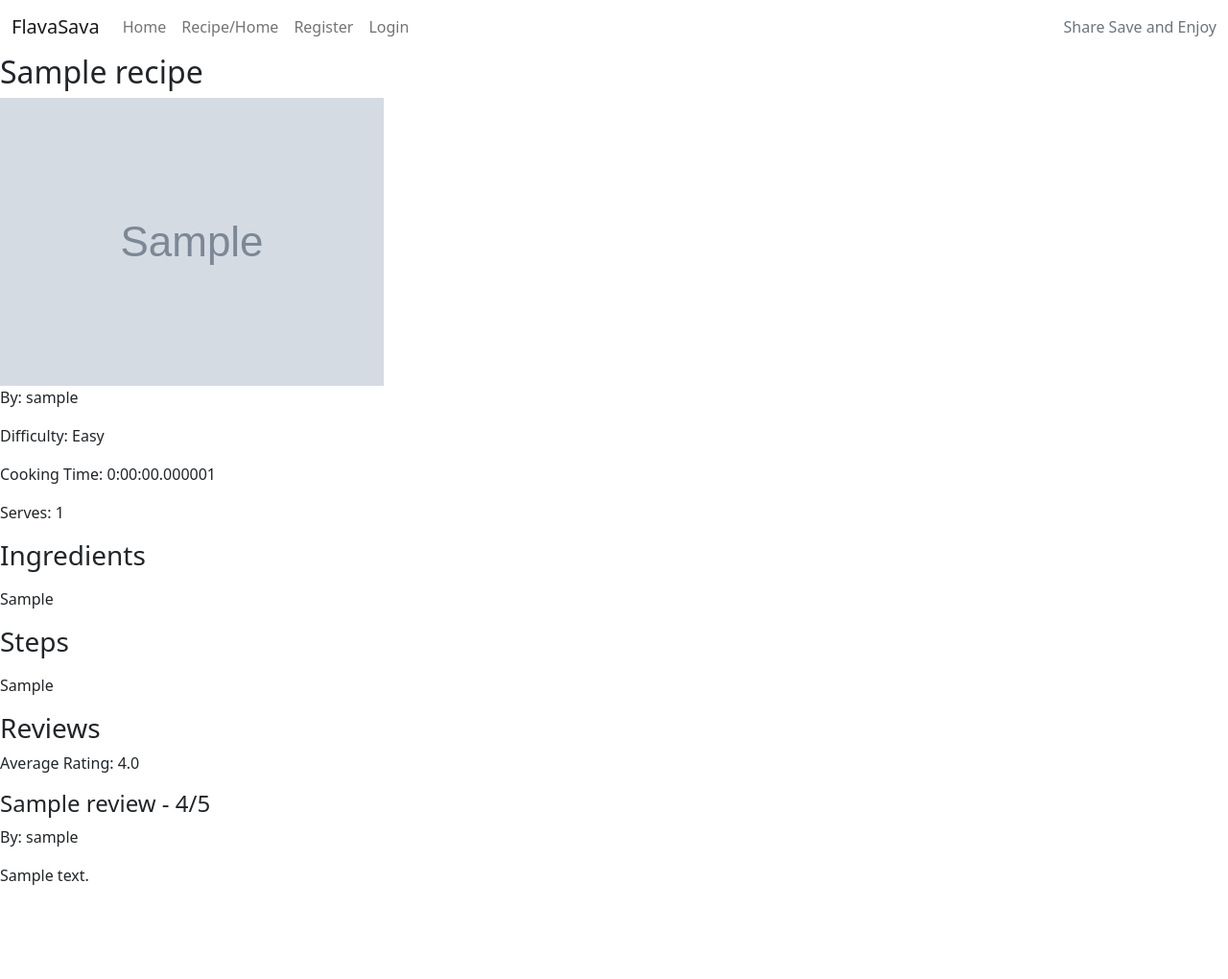
After one commit to BeccAllfor1/FlavaSava-recipe-site, a Django app: page /recipe/recipes/1/ in a window 1280 px wide. The commit adds this page. Shown: the whole page at 96% size. Run offline with Django 4.2, Linux system fonts and the light colour scheme; tables that the repository leaves empty hold one stand-in row (values such as "Sample post"); grey boxes marked "Sample" are stand-in pictures.

Commit message:
udate setting.py file

```diff
--- a/flavasava/settings.py
+++ b/flavasava/settings.py
@@ -72,7 +72,7 @@ ROOT_URLCONF = 'flavasava.urls'
 TEMPLATES = [
     {
         'BACKEND': 'django.template.backends.django.DjangoTemplates',
-        'DIRS': [TEMPLATES_DIR],
+        'DIRS': [os.path.join(BASE_DIR, 'recipe/templates/recipe')],
         'APP_DIRS': True,
         'OPTIONS': {
             'context_processors': [
--- a/flavasava/urls.py
+++ b/flavasava/urls.py
@@ -19,12 +19,13 @@ Including another URLconf
 """
 from django.contrib import admin
 from django.urls import path, include
-from django.urls import path, include
-from recipe.views import my_recipe
+from django.conf import settings
+from django.conf.urls.static import static
+#from recipe.views import my_recipe
 
 urlpatterns = [
-    path('accounts/', include("allauth.urls")),
     path('admin/', admin.site.urls),
-    path('', my_recipe, name='home'),
+    path('recipe/', include('recipe.urls')),
+    path('accounts/', include('allauth.urls'))
 
 ]
--- /dev/null
+++ b/recipe/forms.py
@@ -0,0 +1,76 @@
+# from django import forms
+# from .models import Profile, Recipe, Category, Review
+
+
+# class ProfileForm(forms.ModelForm):
+#     class Meta:
+#        models = Profile
+#        fields = ['firstname', 'surname', 'image']
+
+# class RecipeForm(forms.ModelForm):
+#     class Meta:
+#        models = Recipe
+#        fields = ['difficulty', 'ingredients', 'cooking_time', 'serves', 'steps', 'image']
+
+# class CategoryForm(forms.ModelForm):
+#     class Meta:
+#        models = Category
+#        fields = ['name', 'description']
+
+# class ReviewForm(forms.ModelForm):
+#     class Meta:
+#        models = Review
+#        fields = ['title', 'rating', 'body']
+
+
+from django import forms
+from django.contrib.auth.forms import UserCreationForm
+from django.contrib.auth.models import User
+from .models import Profile, Recipe, Category, Review
+
+class UserRegisterForm(UserCreationForm):
+    email = forms.EmailField()
+
+    class Meta:
+        model = User
+        fields = ['username', 'email', 'password1', 'password2']
+
+class ProfileForm(forms.ModelForm):
+    class Meta:
+        model = Profile
+        fields = ['firstname', 'surname', 'image']
+
+class RecipeForm(forms.ModelForm):
+    class Meta:
+        model = Recipe
+        fields = ['title', 'difficulty', 'ingredients', 'cooking_time', 'serves', 'steps', 'image']
+
+    def __init__(self, *args, **kwargs):
+        super(RecipeForm, self).__init__(*args, **kwargs)
+        self.fields['cooking_time'].widget = forms.TextInput(attrs={'placeholder': 'HH:MM:SS'})
+
+class CategoryForm(forms.ModelForm):
+    class Meta:
+        model = Category
+        fields = ['name', 'description']
+
+class ReviewForm(forms.ModelForm):
+    class Meta:
+        model = Review
+        fields = ['title', 'rating', 'body']
+
+    def __init__(self, *args, **kwargs):
+        super(ReviewForm, self).__init__(*args, **kwargs)
+        self.fields['rating'].widget = forms.Select(choices=[(i, i) for i in range(1, 6)])
+
+class RecipeSearchForm(forms.Form):
+    search_query = forms.CharField(required=False, label='Search recipes')
+    category = forms.ModelChoiceField(
+        queryset=Category.objects.all(),
+        required=False,
+        empty_label="All Categories"
+    )
+    difficulty = forms.ChoiceField(
+        choices=[('', 'Any Difficulty')] + Recipe.DIFFICULTY_CHOICES,
+        required=False
+    )
--- a/templates/base.html
+++ b/recipe/templates/recipe/base.html
@@ -67,7 +67,7 @@
     </nav>
     <main class="flex-shrink-0 main-bg">
         {% block content %}
-        <!-- Content Goes here -->
+
         {% endblock content %}
     </main>
     <!-- Footer -->
--- /dev/null
+++ b/recipe/templates/recipe/recipe_detail.html
@@ -0,0 +1,41 @@
+{% extends 'base.html' %}
+
+{% block title %}{{ recipe.title }} - Recipe Sharing Site{% endblock %}
+
+{% block content %}
+    <h2>{{ recipe.title }}</h2>
+    {% if recipe.image %}
+        <img src="{{ recipe.image.url }}" alt="{{ recipe.title }}">
+    {% endif %}
+    <p>By: {{ recipe.created_by.username }}</p>
+    <p>Difficulty: {{ recipe.get_difficulty_display }}</p>
+    <p>Cooking Time: {{ recipe.cooking_time }}</p>
+    <p>Serves: {{ recipe.serves }}</p>
+
+    <h3>Ingredients</h3>
+    <p>{{ recipe.ingredients|linebreaks }}</p>
+
+    <h3>Steps</h3>
+    <p>{{ recipe.steps|linebreaks }}</p>
+
+    <h3>Reviews</h3>
+    <p>Average Rating: {{ avg_rating|default:"No ratings yet" }}</p>
+    {% for review in reviews %}
+        <div class="review">
+            <h4>{{ review.title }} - {{ review.rating }}/5</h4>
+            <p>By: {{ review.user.username }}</p>
+            <p>{{ review.body }}</p>
+        </div>
+    {% empty %}
+        <p>No reviews yet.</p>
+    {% endfor %}
+
+    {% if user.is_authenticated %}
+        <h4>Add a Review</h4>
+        <form method="post">
+            {% csrf_token %}
+            {{ form.as_p }}
+            <button type="submit">Submit Review</button>
+        </form>
+    {% endif %}
+{% endblock %}
--- /dev/null
+++ b/recipe/urls.py
@@ -0,0 +1,53 @@
+# from django.urls import path
+# from .views import recipe_list
+# from django.contrib.auth import views as auth_views
+
+# urlpatterns = [
+#     path('', recipe_list, name='recipe_list'),
+#      path('new/', recipe_create, name='recipe_create'),
+# ]
+
+from django.urls import path
+from . import views
+from django.contrib.auth import views as auth_views
+
+urlpatterns = [
+    # Home
+    path('', views.home, name='home'),
+
+    # Authentication
+    path('register/', views.register, name='register'),
+    path('login/', auth_views.LoginView.as_view(template_name='login.html'), name='login'),
+    path('logout/', auth_views.LogoutView.as_view(next_page='home'), name='logout'),
+
+    # Profile
+    path('profile/', views.profile, name='profile'),
+    path('profile/create/', views.create_profile, name='create_profile'),
+    path('profile/edit/', views.edit_profile, name='edit_profile'),
+
+    # Recipes
+    path('recipes/', views.recipe_list, name='recipe_list'),
+    path('recipes/<int:recipe_id>/', views.recipe_detail, name='recipe_detail'),
+    path('recipes/create/', views.create_recipe, name='create_recipe'),
+    path('recipes/<int:recipe_id>/edit/', views.edit_recipe, name='edit_recipe'),
+    path('recipes/<int:recipe_id>/delete/', views.delete_recipe, name='delete_recipe'),
+
+    # Categories
+    path('categories/', views.category_list, name='category_list'),
+    path('categories/<int:category_id>/', views.category_detail, name='category_detail'),
+    path('categories/create/', views.create_category, name='create_category'),
+
+    # Password Reset
+    path('password-reset/',
+         auth_views.PasswordResetView.as_view(template_name='password_reset.html'),
+         name='password_reset'),
+    path('password-reset/done/',
+         auth_views.PasswordResetDoneView.as_view(template_name='password_reset_done.html'),
+         name='password_reset_done'),
+    path('password-reset-confirm/<uidb64>/<token>/',
+         auth_views.PasswordResetConfirmView.as_view(template_name='password_reset_confirm.html'),
+         name='password_reset_confirm'),
+    path('password-reset-complete/',
+         auth_views.PasswordResetCompleteView.as_view(template_name='password_reset_complete.html'),
+         name='password_reset_complete'),
+]
--- a/recipe/views.py
+++ b/recipe/views.py
@@ -1,6 +1,167 @@
-from django.shortcuts import render
-from django.http import HttpResponse
-# Create your views here.
+# from django.shortcuts import render, get_object_or_404, redirect
+# from .models import Profile, Recipe, Category, Review
+# from .forms import ProfileForm, RecipeForm, CategoryForm, RecipeForm
+# from django.http import HttpResponse
+# # Create your views here.
 
-def my_recipe(request):
- return HttpResponse("Hello, flavasava!")
+# # def my_recipe(request):
+# #  return HttpResponse("Hello, flavasava!")
+
+# #@login_required
+# def recipe_list(request):
+#     recipes = Recipe.objects.filter(user=request.user)
+#     return render(request, 'base.html', {'recipes':recipes})
+
+
+from django.shortcuts import render, redirect, get_object_or_404
+from django.contrib.auth.decorators import login_required
+from django.contrib import messages
+from django.contrib.auth import login
+from django.db.models import Avg
+from .models import Recipe, Category, Review, Profile
+from .forms import UserRegisterForm, ProfileForm, RecipeForm, CategoryForm, ReviewForm, RecipeSearchForm
+
+def home(request):
+    recipes = Recipe.objects.all().order_by('-created_at')[:6]
+    return render(request, 'home.html', {'recipes': recipes})
+
+def register(request):
+    if request.method == 'POST':
+        form = UserRegisterForm(request.POST)
+        if form.is_valid():
+            user = form.save()
+            login(request, user)
+            messages.success(request, 'Your account has been created! Please complete your profile.')
+            return redirect('create_profile')
+    else:
+        form = UserRegisterForm()
+    return render(request, 'register.html', {'form': form})
+
+@login_required
+def create_profile(request):
+    if request.method == 'POST':
+        form = ProfileForm(request.POST, request.FILES)
+        if form.is_valid():
+            profile = form.save(commit=False)
+            profile.user = request.user
+            profile.save()
+            messages.success(request, 'Your profile has been created!')
+            return redirect('profile')
+    else:
+        form = ProfileForm()
+    return render(request, 'create_profile.html', {'form': form})
+
+@login_required
+def profile(request):
+    profile = get_object_or_404(Profile, user=request.user)
+    return render(request, 'profile.html', {'profile': profile})
+
+@login_required
+def edit_profile(request):
+    profile = get_object_or_404(Profile, user=request.user)
+    if request.method == 'POST':
+        form = ProfileForm(request.POST, request.FILES, instance=profile)
+        if form.is_valid():
+            form.save()
+            messages.success(request, 'Your profile has been updated!')
+            return redirect('profile')
+    else:
+        form = ProfileForm(instance=profile)
+    return render(request, 'edit_profile.html', {'form': form})
+
+def recipe_list(request):
+    form = RecipeSearchForm(request.GET)
+    recipes = Recipe.objects.all()
+
+    if form.is_valid():
+        if form.cleaned_data['search_query']:
+            recipes = recipes.filter(title__icontains=form.cleaned_data['search_query'])
+        if form.cleaned_data['category']:
+            recipes = recipes.filter(categories=form.cleaned_data['category'])
+        if form.cleaned_data['difficulty']:
+            recipes = recipes.filter(difficulty=form.cleaned_data['difficulty'])
+
+    return render(request, 'recipe_list.html', {'recipes': recipes, 'form': form})
+
+def recipe_detail(request, recipe_id):
+    recipe = get_object_or_404(Recipe, id=recipe_id)
+    reviews = recipe.reviews.all()
+    avg_rating = reviews.aggregate(Avg('rating'))['rating__avg']
+
+    if request.method == 'POST':
+        form = ReviewForm(request.POST)
+        if form.is_valid():
+            review = form.save(commit=False)
+            review.recipe = recipe
+            review.user = request.user
+            review.save()
+            messages.success(request, 'Your review has been added!')
+            return redirect('recipe_detail', recipe_id=recipe_id)
+    else:
+        form = ReviewForm()
+
+    context = {
+        'recipe': recipe,
+        'reviews': reviews,
+        'avg_rating': avg_rating,
+        'form': form
+    }
+    return render(request, 'recipe_detail.html', context)
+
+@login_required
+def create_recipe(request):
+    if request.method == 'POST':
+        form = RecipeForm(request.POST, request.FILES)
+        if form.is_valid():
+            recipe = form.save(commit=False)
+            recipe.created_by = request.user
+            recipe.save()
+            form.save_m2m()  # Save many-to-many data
+            messages.success(request, 'Your recipe has been created!')
+            return redirect('recipe_detail', recipe_id=recipe.id)
+    else:
+        form = RecipeForm()
+    return render(request, 'create_recipe.html', {'form': form})
+
+@login_required
+def edit_recipe(request, recipe_id):
+    recipe = get_object_or_404(Recipe, id=recipe_id, created_by=request.user)
+    if request.method == 'POST':
+        form = RecipeForm(request.POST, request.FILES, instance=recipe)
+        if form.is_valid():
+            form.save()
+            messages.success(request, 'Your recipe has been updated!')
+            return redirect('recipe_detail', recipe_id=recipe.id)
+    else:
+        form = RecipeForm(instance=recipe)
+    return render(request, 'edit_recipe.html', {'form': form, 'recipe': recipe})
+
+@login_required
+def delete_recipe(request, recipe_id):
+    recipe = get_object_or_404(Recipe, id=recipe_id, created_by=request.user)
+    if request.method == 'POST':
+        recipe.delete()
+        messages.success(request, 'Your recipe has been deleted!')
+        return redirect('recipe_list')
+    return render(request, 'delete_recipe.html', {'recipe': recipe})
+
+def category_list(request):
+    categories = Category.objects.all()
+    return render(request, 'category_list.html', {'categories': categories})
+
+def category_detail(request, category_id):
+    category = get_object_or_404(Category, id=category_id)
+    recipes = category.recipes.all()
+    return render(request, 'category_detail.html', {'category': category, 'recipes': recipes})
+
+@login_required
+def create_category(request):
+    if request.method == 'POST':
+        form = CategoryForm(request.POST)
+        if form.is_valid():
+            form.save()
+            messages.success(request, 'New category has been created!')
+            return redirect('category_list')
+    else:
+        form = CategoryForm()
+    return render(request, 'create_category.html', {'form': form})
```
Also changed, not shown: recipe/models.py (+88 -30 lines), recipe/templates/recipe/create_recipe.html (added, +12 -0 lines), recipe/templates/recipe/home.html (added, +22 -0 lines), recipe/templates/recipe/profile.html (added, +27 -0 lines), recipe/templates/recipe/recipe_list.html (added, +26 -0 lines), recipe/migrations/0001_initial.py (added), recipe/templates/recipe/login_cancelled.html (added).
